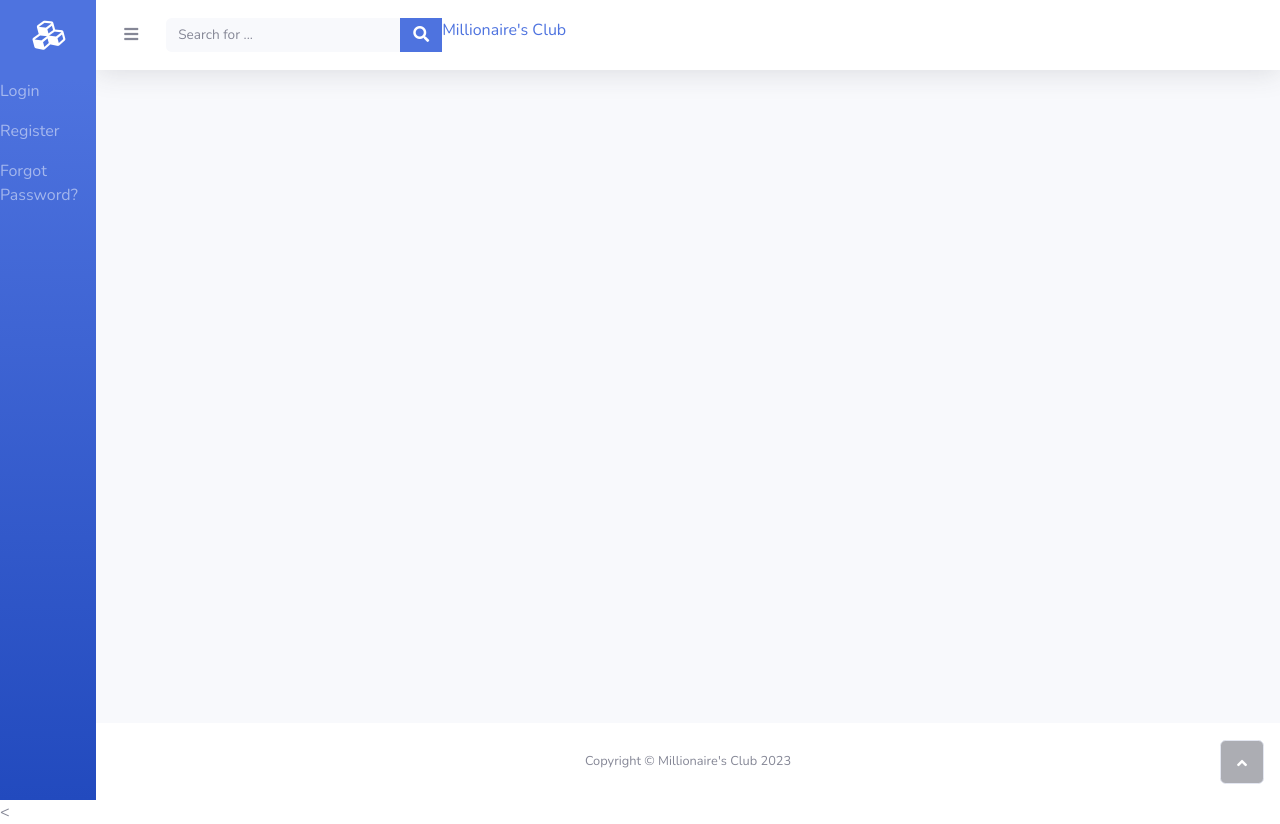
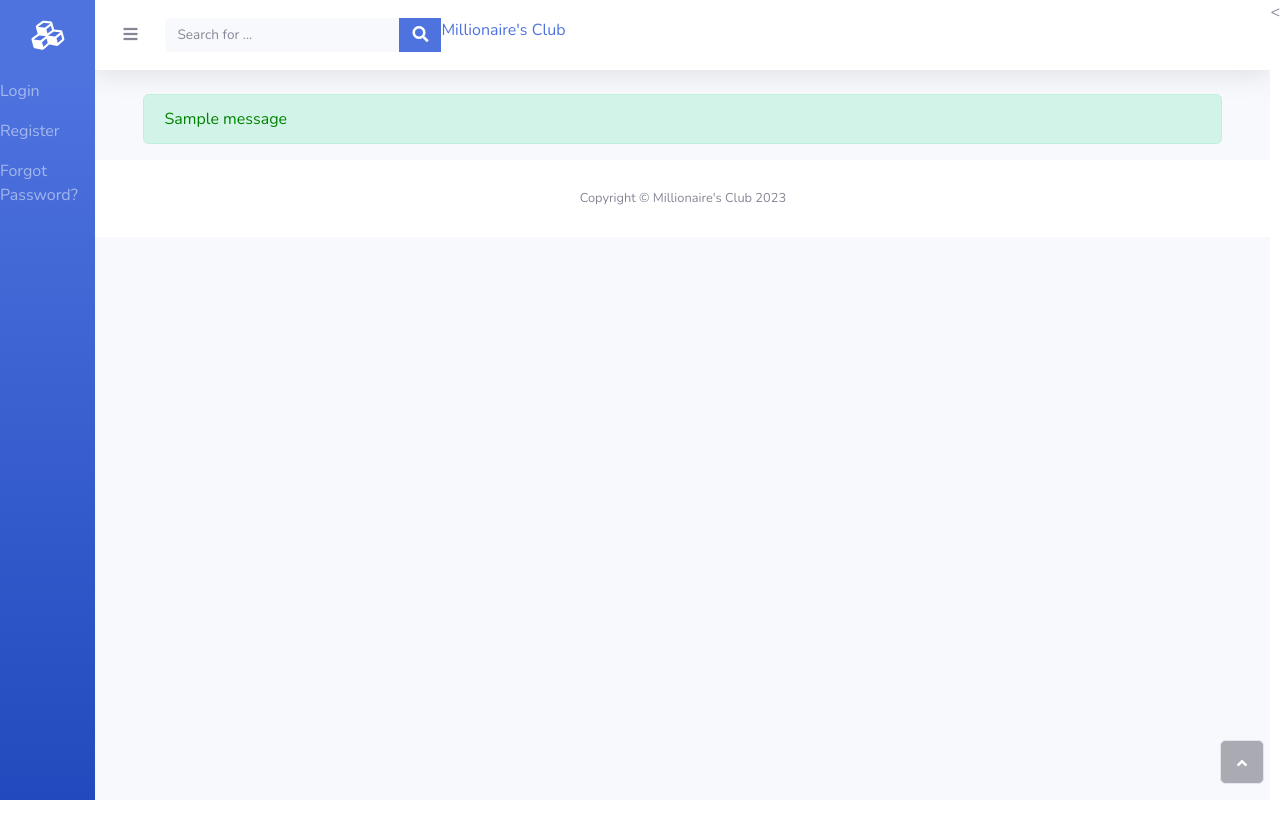
Before and after one commit to itachi1010/wallet, a Django app: page / in a window 1280 px wide. After the commit the page ends 800 px from the top, so only its background shows below. Run offline with Django 4.2, Linux system fonts and the light colour scheme; tables that the repository leaves empty hold one stand-in row (values such as "Sample post"); one stand-in notice (Sample message) is shown; some libraries are stand-ins or nearby versions.

Commit message:
i made the success messages wprk

```diff
--- a/blog/templates/blog/base.html
+++ b/blog/templates/blog/base.html
@@ -17,6 +17,13 @@
         <title>Millionaire's Club</title>
     {% endif %}
 <style>
+    .alert-success {
+        color: green;
+    }
+
+    .alert-error {
+        color: red;
+    }
     /* Add custom styles for the collapsed navbar button */
     @media (max-width: 768px) {
         #wrapper.toggled .navbar-nav {
@@ -88,6 +95,12 @@
                 </nav>
 
                 <div class="container-fluid">
+                        <div class="container-fluid">
+        {% for message in messages %}
+        <div class="alert alert-{{ message.tags }}">
+            {{ message }}
+        </div>
+        {% endfor %}
                     {% block content %}
                     <!-- Add your page-specific content here -->
                     <!-- Example: Main content, forms, tables, etc. -->
```
Also changed, not shown: db.sqlite3.
